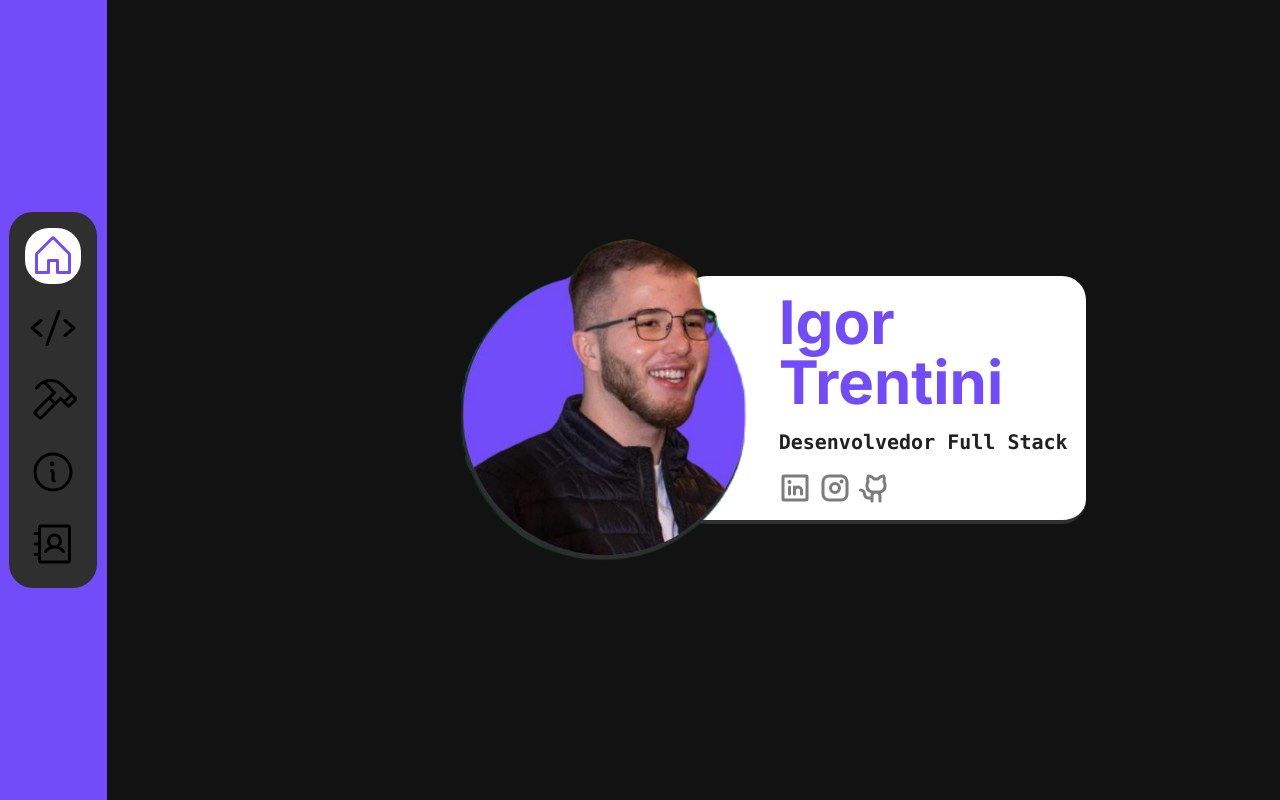
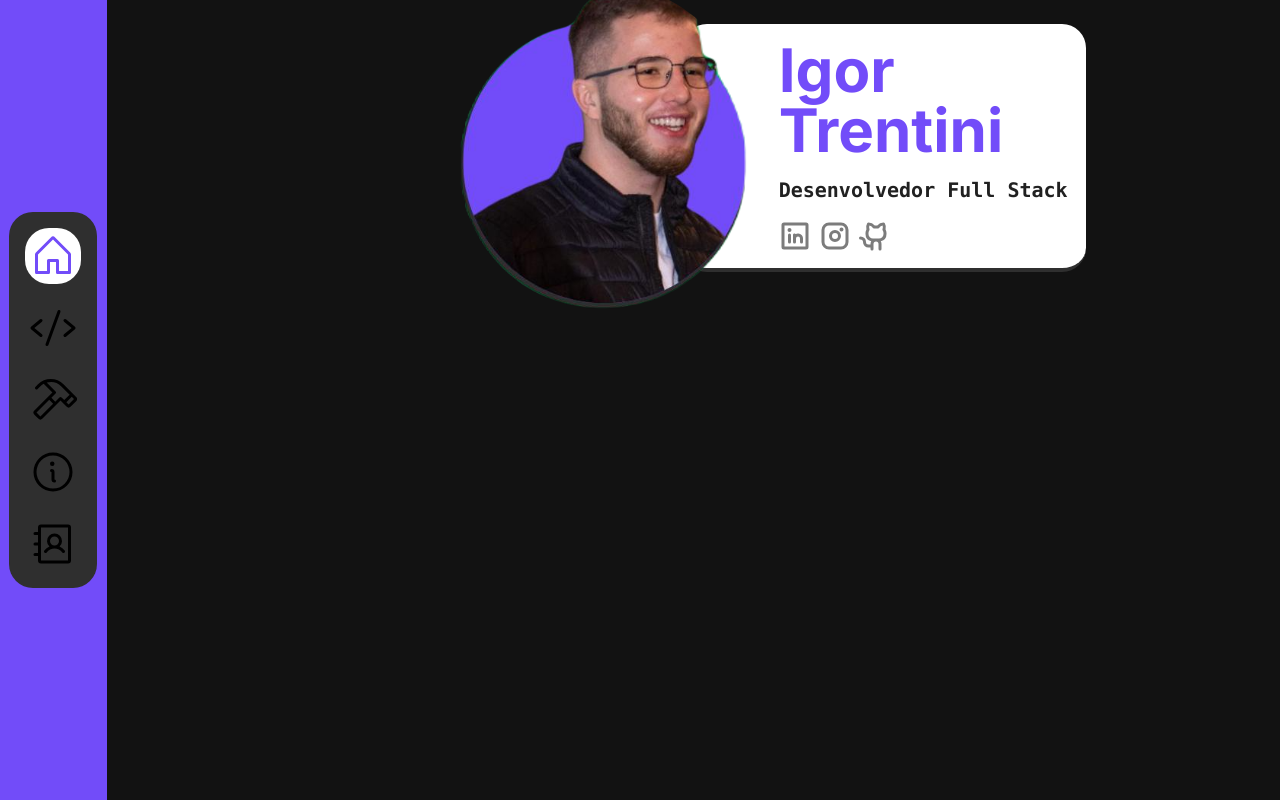
Before and after one commit to o-igor-trentini/portfolio-v1, a Next.js app: page / in a window 1280 px wide. Built offline with nearby package versions, Linux system fonts and the light colour scheme.

Commit message:
wip: Abstração de geração de sessão

```diff
--- a/src/app/page.tsx
+++ b/src/app/page.tsx
@@ -1,11 +1,35 @@
 import { Home } from '@/app/components/Home';
 import { NextPage } from 'next';
-import { ReactElement } from 'react';
+import { FC, ReactElement, useCallback, useMemo } from 'react';
 import { Menu } from '@/app/components/Menu';
 import { MenuIds } from '@/app/components/consts';
 import { Technologies } from '@/app/components/Technologies';
 
+interface Section {
+    id: MenuIds;
+    component: ReactElement;
+}
+
 const Page: NextPage = (): ReactElement => {
+    const sections: Section[] = useMemo(() => {
+        return [
+            {
+                id: MenuIds.Home,
+                component: <Home />,
+            },
+            {
+                id: MenuIds.Technologies,
+                component: <Technologies />,
+            },
+        ];
+    }, []);
+
+    const getBgColor: (index: number) => string = useCallback((index: number): string => {
+        if (index % 2 == 0) return 'bg-blayout';
+
+        return 'bg-blayout-2';
+    }, []);
+
     return (
         <main className="max-h-[100vh] md:grid md:grid-cols-12 md:grid-flow-row overflow-y-scroll flex flex-col">
             <div className="h-24 md:h-auto md:relative flex flex-row md:flex-col justify-center md:justify-normal items-center order-last md:order-first bg-primary">
@@ -13,13 +37,13 @@ const Page: NextPage = (): ReactElement => {
             </div>
 
             <div className="h-[calc('100vh - 6rem')] md:h-auto md:col-span-11 overflow-y-scroll">
-                <section id={MenuIds.Home} className="min-h-screen py-6 px-4 lg:px-32 flex content-center bg-blayout">
-                    <Home />
-                </section>
-
-                <section id={MenuIds.Technologies} className="min-h-screen py-6 px-4 lg:px-32 bg-blayout-2">
-                    <Technologies />
-                </section>
+                {sections.map(({ id, component }, index) => {
+                    return (
+                        <section key={id} className={`min-h-screen py-6 px-4 lg:px-32 ${getBgColor(index)}`}>
+                            {component}
+                        </section>
+                    );
+                })}
             </div>
         </main>
     );
```
